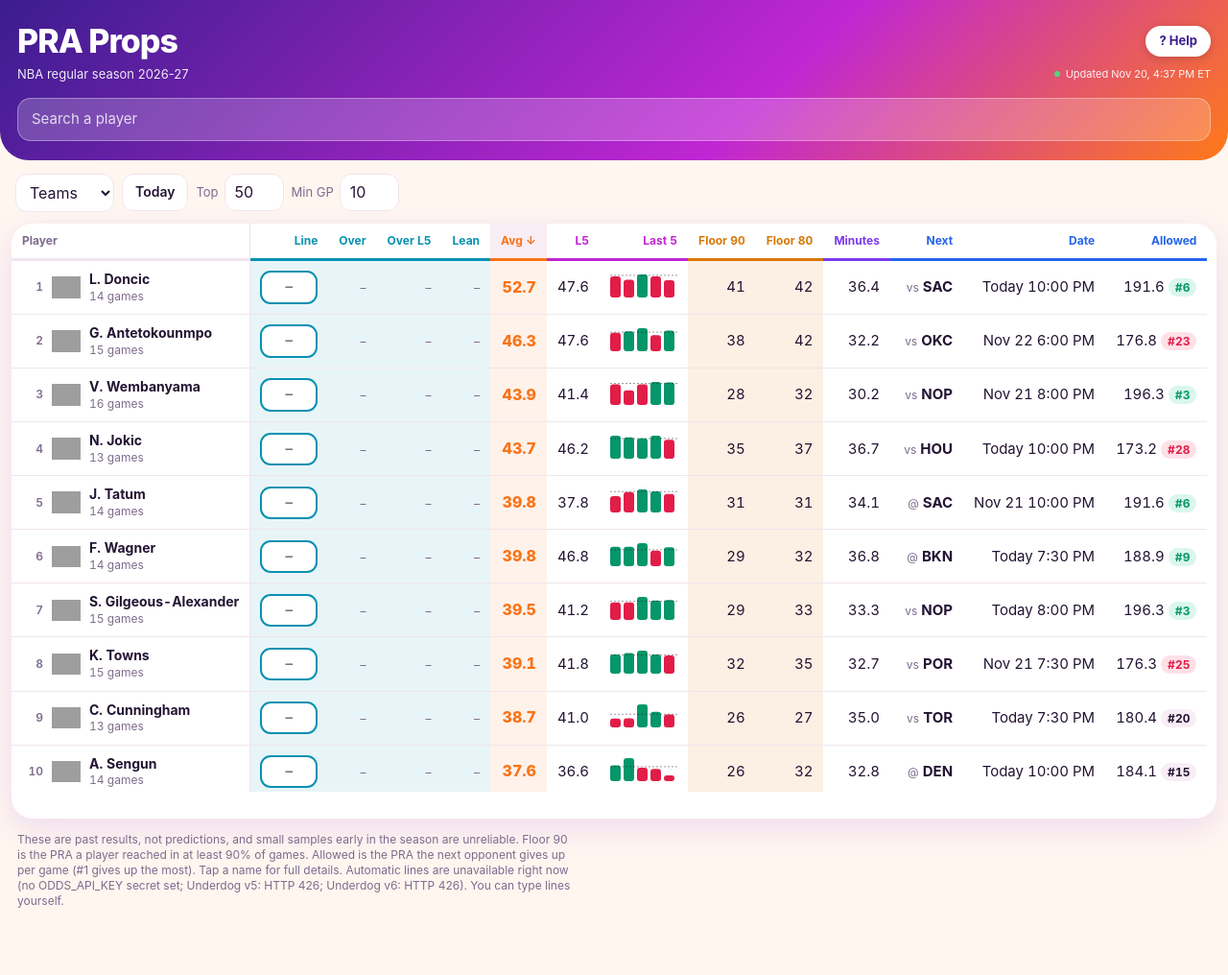
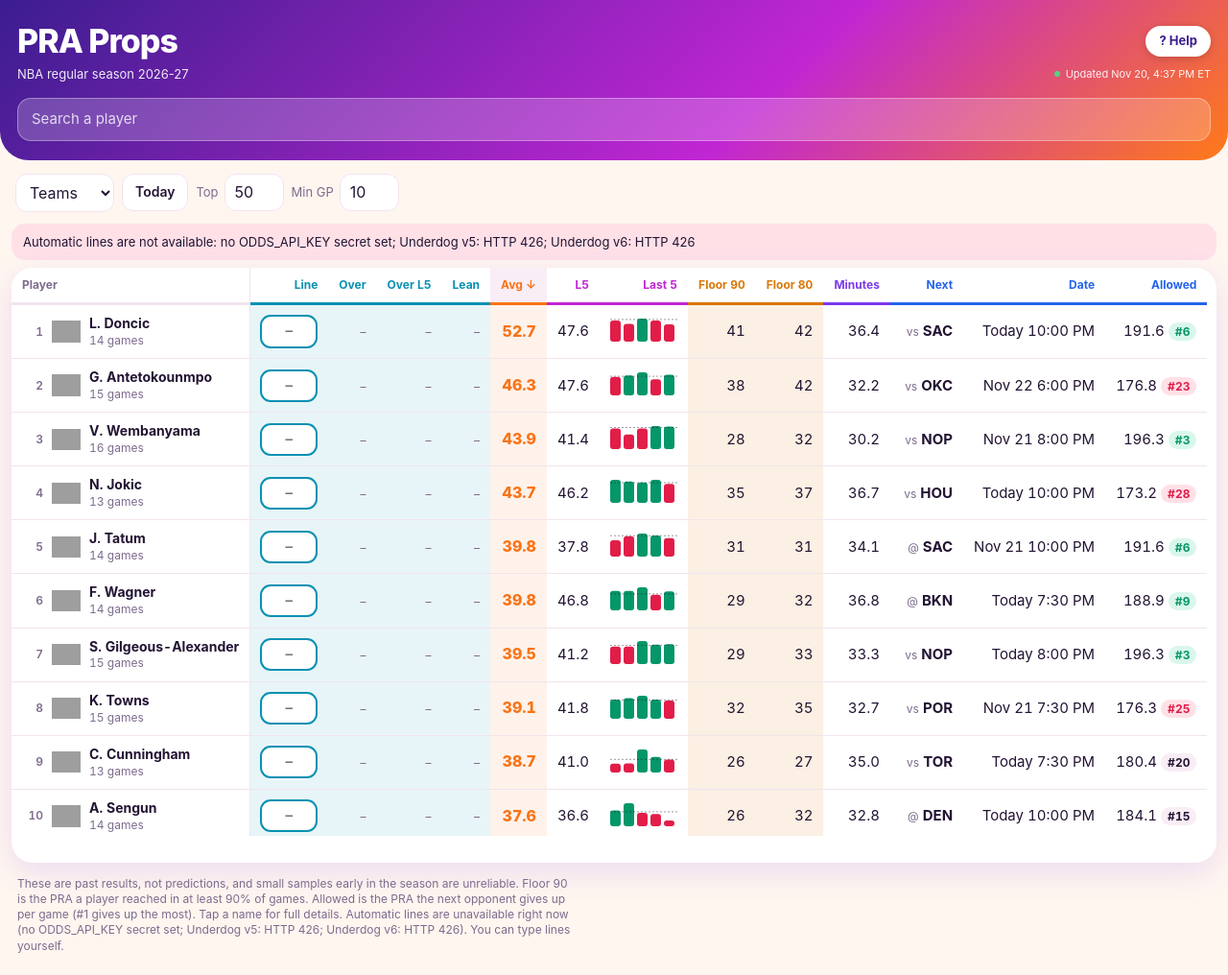
Before and after one commit to amir-am/NBA-Stat, a plain HTML site: page index.html in a window 1280 px wide. Shown: the whole page at 96% size. Before the commit the page ends 970 px from the top, so only its background shows below. Drawn offline with Linux system fonts and the light colour scheme; grey boxes are pictures that could not be loaded.

Commit message:
Update index.html

```diff
--- a/index.html
+++ b/index.html
@@ -56,10 +56,12 @@ tr:last-child td{border-bottom:0}
 .ls{display:inline-block;min-width:66px;text-align:center;padding:3px 10px;border-radius:99px;font-weight:700;background:var(--sub);color:var(--mu)}.ls.up{background:var(--upb);color:var(--up)}.ls.dn{background:var(--dnb);color:var(--dn)}
 .lg{flex:none;width:30px;height:30px;object-fit:contain}@media(prefers-color-scheme:dark){.lg{background:#fff;border-radius:50%;padding:3px}}
 .ln.auto{border-style:dashed}
+.lbn{margin:4px 12px 8px;padding:10px 12px;border-radius:14px;background:var(--dnb);font-size:13px;line-height:1.4}
 </style></head><body>
 <div class="hero"><div class="hg"><h1>PRA Props</h1><button class="hb" onclick="help()">? Help</button><div class="sea" id="se">Loading…</div><div class="upd" id="ch"></div></div><input id="q" placeholder="Search a player"></div>
 <div class="bar">
 <select id="tm"><option value="">Teams</option></select><button class="chip" id="td" onclick="today()">Today</button><label>Top <input id="tp" type="number" value="50"></label><label>Min GP <input id="mg" type="number" value="10"></label></div>
+<div id="lb" class="lbn" style="display:none"></div>
 <div class="panel"><div id="w"><table><thead id="th"></thead><tbody id="b"></tbody></table></div><div id="em" class="mu" style="padding:14px 16px"></div></div>
 <div class="note" id="nt">These are past results, not predictions, and small samples early in the season are unreliable. Floor 90 is the PRA a player reached in at least 90% of games. Allowed is the PRA the next opponent gives up per game (#1 gives up the most). Tap a name for full details.</div>
 <div id="o" onclick="if(event.target==this)this.style.display='none'"><div class="sh" id="sh"></div></div>
@@ -168,6 +170,7 @@ $('o').style.display='flex'}
 fetch('data.json?'+Date.now()).then(r=>r.json()).then(d=>{D=d;T=d.teams;$('se').textContent='NBA regular season '+d.season;
 $('ch').innerHTML=`<span>Updated ${et(d.updated)}</span>`;
 $('nt').textContent+=d.lines_source?' Lines are filled in automatically from '+d.lines_source+' ('+d.lines_count+' players) and may differ from other sportsbooks. A dashed box is an automatic line. Type over it to change it; your typed lines are saved.':(d.lines_status?' Automatic lines are unavailable right now ('+d.lines_status+'). You can type lines yourself.':'');
+if(!d.lines_source){const b=$('lb');b.style.display='block';b.textContent=d.lines_status?'Automatic lines are not available: '+d.lines_status:'This data file has no line information, so update_stats.py in your repo is probably an old version. Upload the newest update_stats.py and run the workflow.'}
 TODAY=new Date().toLocaleDateString('en-CA',{timeZone:'America/New_York'});
 const pt={};d.players.forEach(p=>{if(plays(p))pt[p.team]=1});
 const sel=$('tm');[...new Set(d.players.map(p=>p.team))].sort().forEach(t=>sel.add(new Option(t+(pt[t]?' 🏀':''),t)));
```
